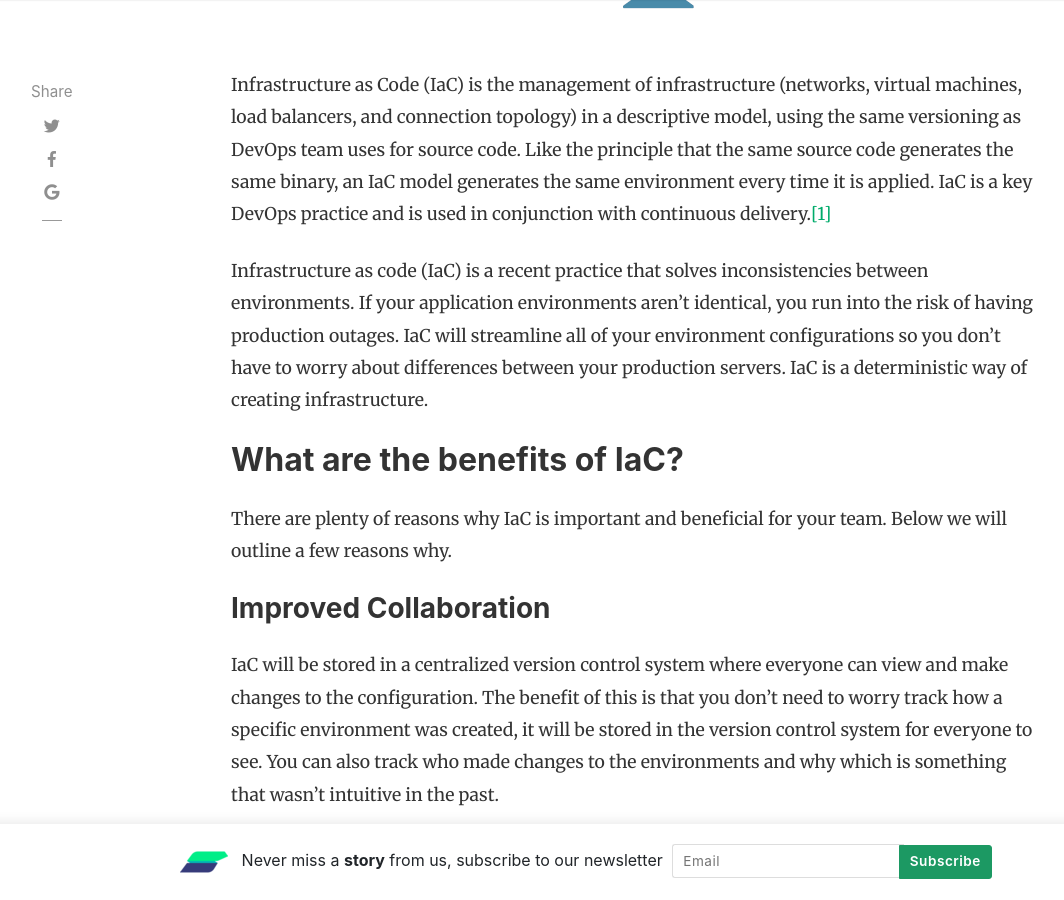
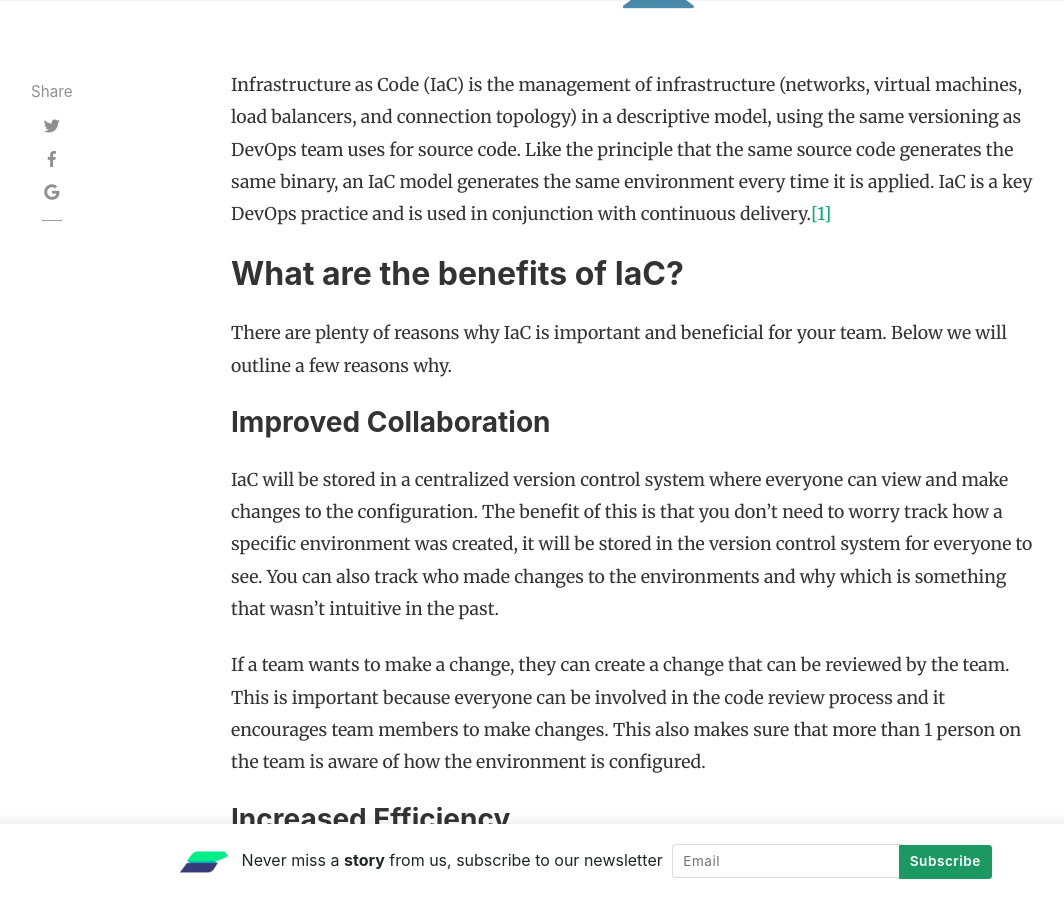
Before and after one commit to ScalarSoftware/blog, a Jekyll site: the page built from _posts/2019-03-07-the-importance-of-infrastructure-as-code.md, in a window 1280 px wide and 900 px high, scrolled down 536 px. Shown: the whole window, without its empty margins (54-1118 px from the left). Built offline with Jekyll 4.4.1, drawn with Linux system fonts in a browser that asks for light colours; nearby versions of some CDN libraries; comment, search, counter and statistics services are not loaded.

Commit message:
blog post update

```diff
--- a/_posts/2019-03-07-the-importance-of-infrastructure-as-code.md
+++ b/_posts/2019-03-07-the-importance-of-infrastructure-as-code.md
@@ -10,8 +10,6 @@ date: 2019-03-07 5:15:00 -0500
 ---
 
 Infrastructure as Code (IaC) is the management of infrastructure (networks, virtual machines, load balancers, and connection topology) in a descriptive model, using the same versioning as DevOps team uses for source code. Like the principle that the same source code generates the same binary, an IaC model generates the same environment every time it is applied. IaC is a key DevOps practice and is used in conjunction with continuous delivery.[[1]](https://docs.microsoft.com/en-us/azure/devops/learn/what-is-infrastructure-as-code){:target="_blank"}
-
-Infrastructure as code (IaC) is a recent practice that solves inconsistencies between environments. If your application environments aren’t identical, you run into the risk of having production outages. IaC will streamline all of your environment configurations so you don’t have to worry about differences between your production servers. IaC is a deterministic way of creating infrastructure.
 
 ## What are the benefits of IaC?
 
```
